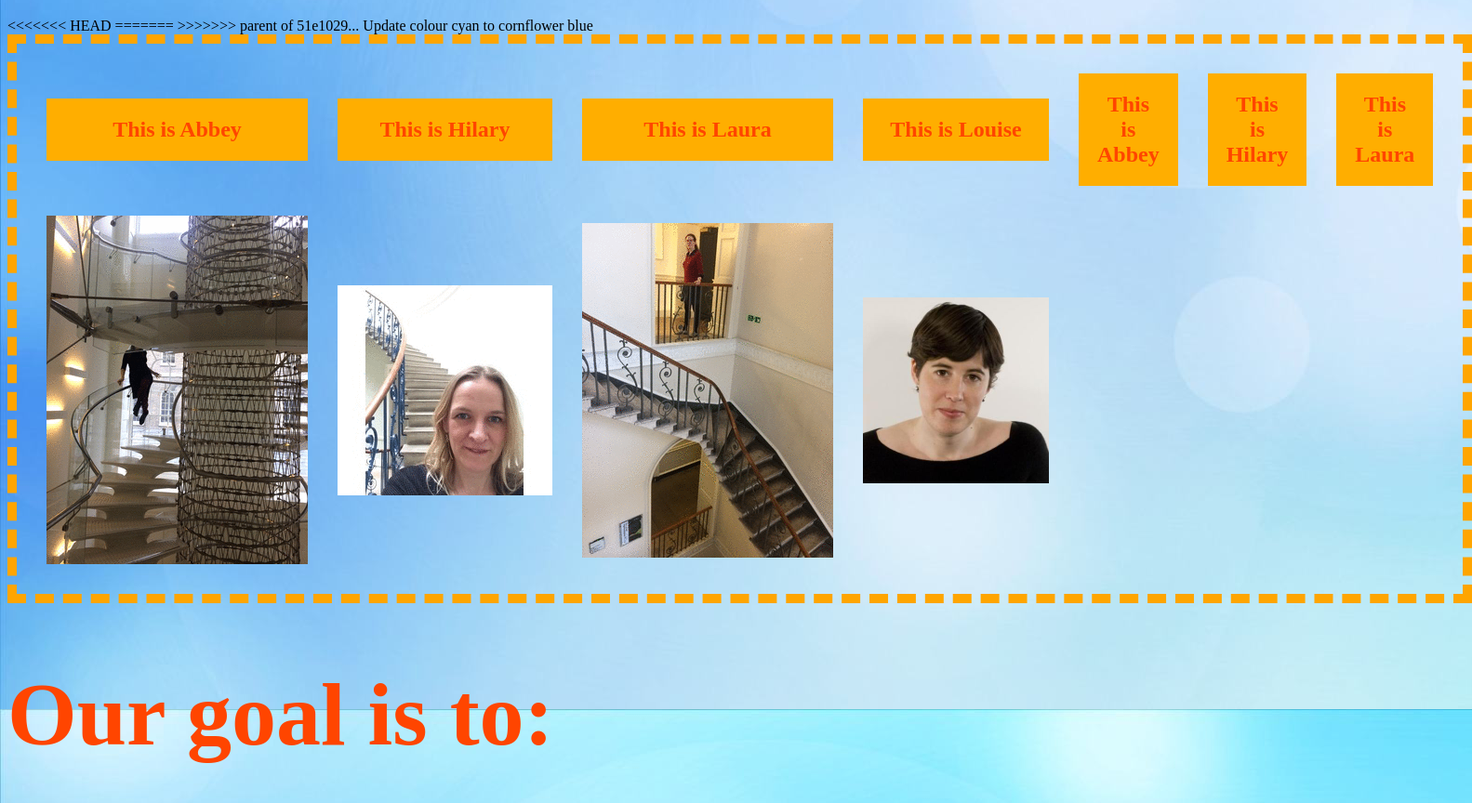
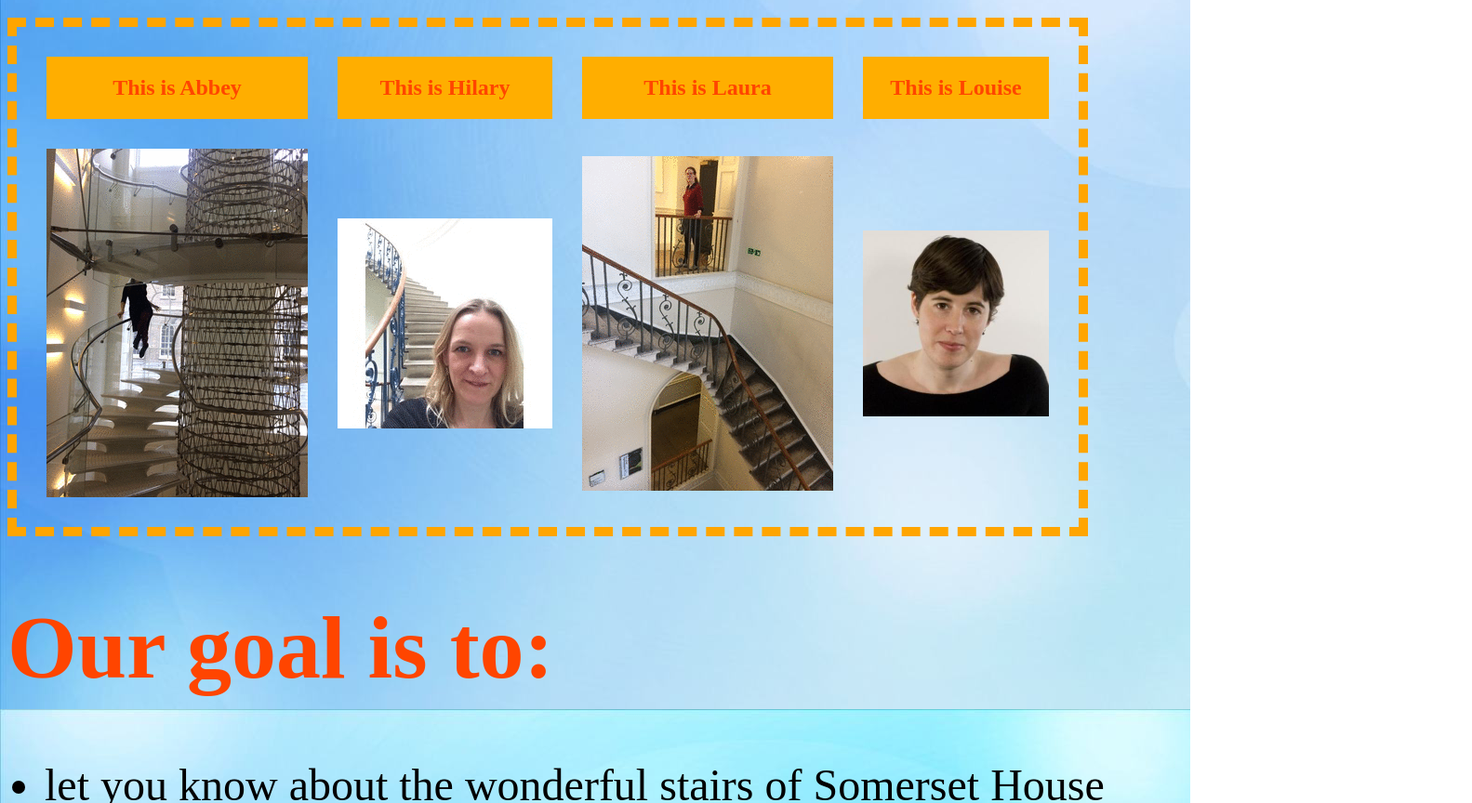
Before and after one commit to usingspoons/automatic-octo-enigma, a plain HTML site: page index.html in a window 1280 px wide. Shown: the part 837-1701 px from the top of the page at 93% size, 1583 px wide, since content can reach past the window. Drawn offline with Linux system fonts and the light colour scheme.

Commit message:
Removed duplicated rows in table

```diff
--- a/index.html
+++ b/index.html
@@ -65,16 +65,12 @@ p {
 
     <table style="border: 10px dashed orange; padding: 15px;">
     <tr>
-<<<<<<< HEAD
+
     <th><p style="color:#FF4500; font-size: 24px; background-color: cornflowerblue; padding:20px;">This is Abbey</p></th>
     <th><p style="color:#FF4500; font-size: 24px; background-color: cornflowerblue; padding:20px;">This is Hilary</p></th>
     <th><p style="color:#FF4500; font-size: 24px; background-color: cornflowerblue; padding:20px;">This is Laura</p></th>
     <th><p style="color:#FF4500; font-size: 24px; background-color: cornflowerblue; padding:20px;">This is Louise</p></th>
-=======
-    <th><p style="color:#FF4500; font-size: 24px; background-color: cyan; padding:20px;">This is Abbey</p></th>
-    <th><p style="color:#FF4500; font-size: 24px; background-color: cyan; padding:20px;">This is Hilary</p></th>
-    <th><p style="color:#FF4500; font-size: 24px; background-color: cyan; padding:20px;">This is Laura</p></th>
->>>>>>> parent of 51e1029... Update colour cyan to cornflower blue
+
     </tr>
     <tr>
     <td><img src="jifnotgif.gif" alt="floatin like a ghost" /></td>
```
